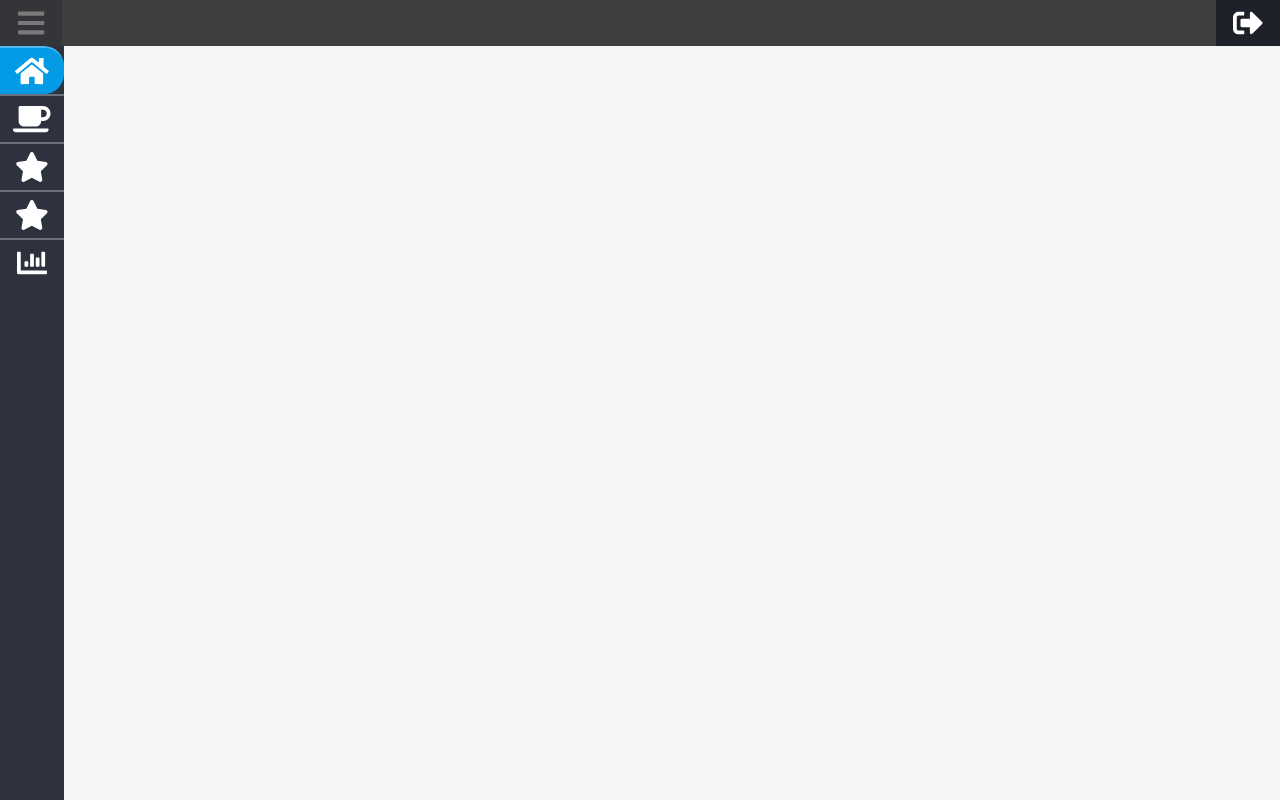
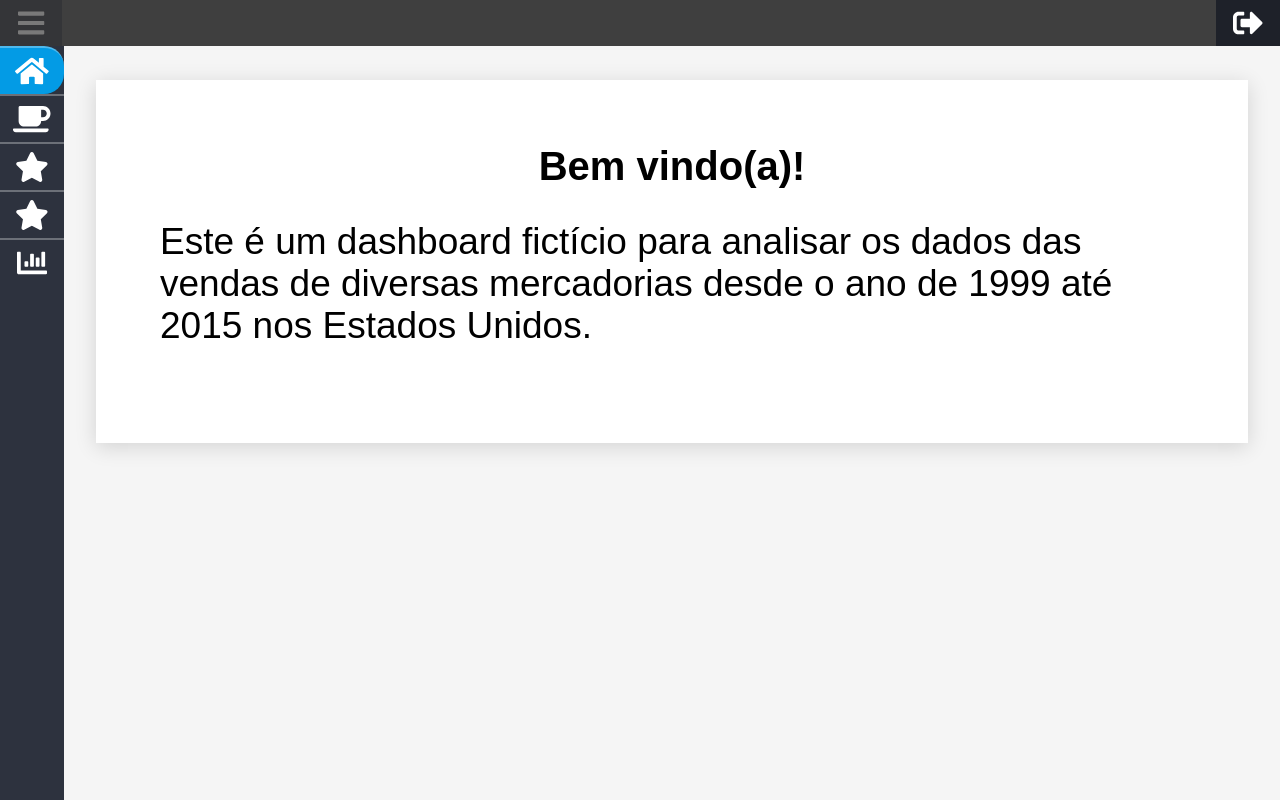
Before and after one commit to daniudo557/my-ecommerce-dashboard, a React (Create React App) app: page / in a window 1280 px wide. Built offline with nearby package versions, Linux system fonts and the light colour scheme.

Commit message:
Create home page

```diff
--- a/src/components/layout/index.js
+++ b/src/components/layout/index.js
@@ -57,7 +57,7 @@ const Layout = () => {
       toggleSidebar={() => setSidebarOpen(!sidebarOpen)}
       isOpen={sidebarOpen}
     >
-      <Header style={{ }}>
+      <Header>
         {renderBurguerButton()}
         <div style={{ flexDirection: 'row-reverse', display: 'flex', width: '100%' }}>
           <MenuItem onClick={() => setSidebarOpen(!sidebarOpen)}>
--- a/src/index.js
+++ b/src/index.js
@@ -2,12 +2,14 @@ import React from 'react'
 import ReactDOM from 'react-dom'
 import App from './App'
 import Analytics from './pages/Analytics'
+import Home from './pages/Home'
 import { BrowserRouter, Switch, Route } from 'react-router-dom'
 
 ReactDOM.render(
   <BrowserRouter>
     <App>
       <Switch>
+        <Route path='/' exact component={Home} />
         <Route path='/analytics' component={Analytics} />
       </Switch>
     </App>
--- /dev/null
+++ b/src/pages/Home.js
@@ -0,0 +1,25 @@
+import React from 'react'
+
+import { Container, WelcomeCard, ContentContainer } from './styles'
+import { useWindowDimensions } from '../functions/functions'
+
+const Home = () => {
+  const { width } = useWindowDimensions()
+  const isMobile = width <= 812
+  return (
+    <Container>
+      <ContentContainer>
+        <WelcomeCard>
+          <h2 style={{ textAlign: 'center', fontSize: isMobile ? 25 : 40 }}>Bem vindo(a)!</h2>
+          <div style={{ margin: isMobile ? '16px 0px' : '32px 0px' }}>
+            <p style={{ fontSize: isMobile ? 22 : 37 }}>
+            Este é um dashboard fictício para analisar os dados das vendas de diversas mercadorias desde o ano de 1999 até 2015 nos Estados Unidos.
+            </p>
+          </div>
+        </WelcomeCard>
+      </ContentContainer>
+    </Container>
+  )
+}
+
+export default Home
--- a/src/pages/styles.js
+++ b/src/pages/styles.js
@@ -26,19 +26,18 @@ export const ContentContainer = styled.div`
 
 const defaultCard = `
   width: 100%;
-  height: calc(50vh - 64px);
   background-color: ${colors.white};
   box-shadow: 0px 4px 20px rgba(0, 0, 0, 0.14);
-`
+  `
 
 export const Card = styled.div`
   ${defaultCard}
   margin: 16px 0px 32px 0px;
+  height: calc(50vh - 64px);
 
   @media screen and (max-width: 812px) {
     margin: 8px 0px 16px 0px;
     height: calc(50vh - 24px);
-
   }
 `
 export const BigCard = styled.div`
@@ -51,17 +50,17 @@ export const BigCard = styled.div`
     height: calc(100vh - 64px);
   }
 `
-
-export const HalfCard = styled.div`
-  ${defaultCard}
-  display: inline-block;
-  vertical-align: middle;
-  width: calc(50% - 16px);
+export const WelcomeCard = styled.div`
+ ${defaultCard}
+  margin: 16px 0px 32px 0px;
+  padding: 64px;
 
   @media screen and (max-width: 812px) {
-    width: calc(50% - 8px);
+    margin: 8px 0px 16px 0px;
+    padding: 32px;
   }
 `
+
 export const CardTitle = styled.h2`
   text-align: center;
   padding: 16px 0px;
```
